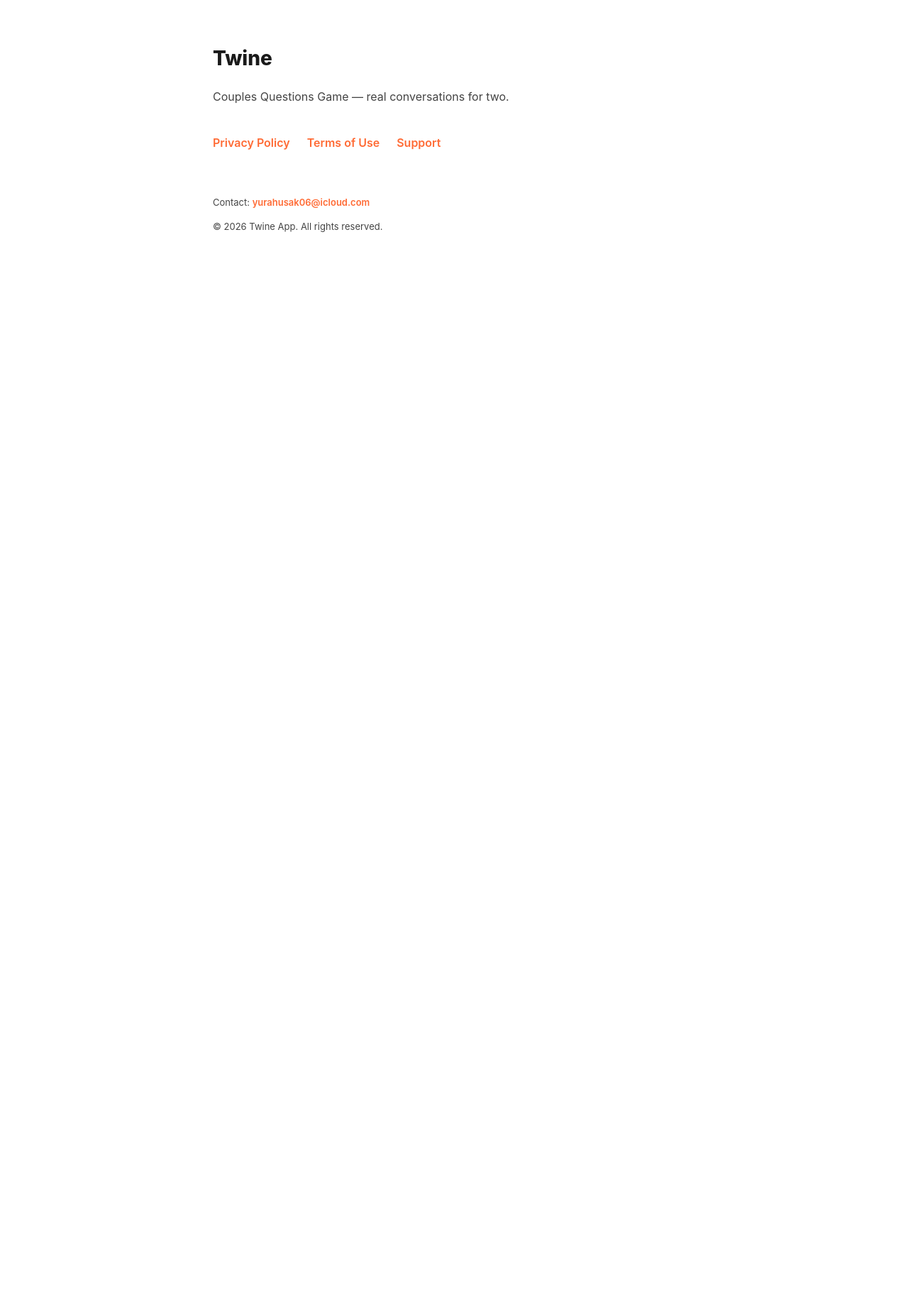
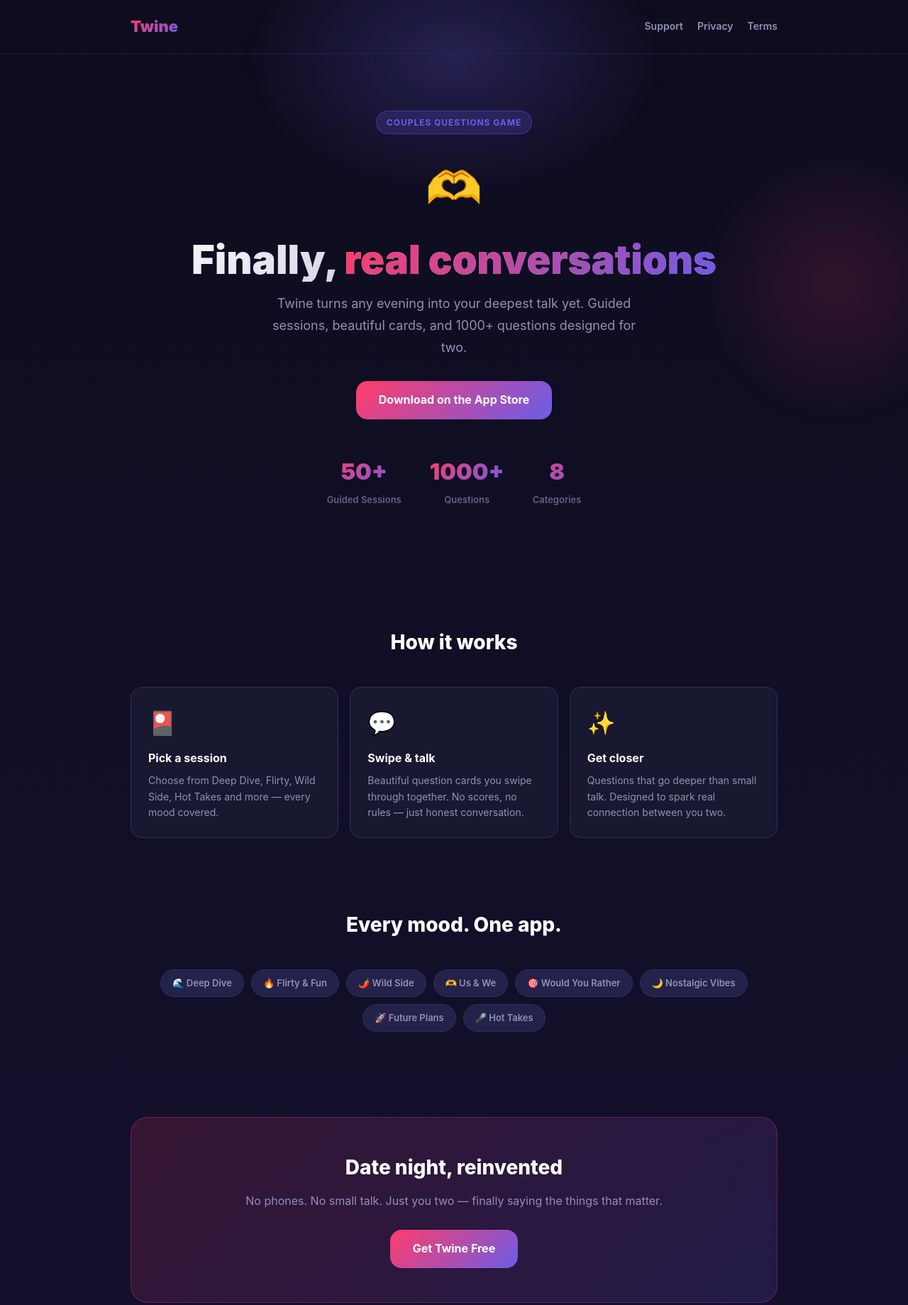
Before and after one commit to Guseura/twine-site, a plain HTML site: page index.html in a window 1280 px wide. Shown: the top 1839 px of the page at 71% size. Before the commit the page ends 800 px from the top, so only its background shows below. Drawn offline with Linux system fonts and the light colour scheme.

Commit message:
redesign site in Twine app style

```diff
--- a/index.html
+++ b/index.html
@@ -1,32 +1,113 @@
 <!DOCTYPE html>
 <html lang="en">
 <head>
-  <meta charset="UTF-8" />
-  <meta name="viewport" content="width=device-width, initial-scale=1.0" />
-  <title>Twine: Couples Questions Game</title>
-  <style>
-    body { font-family: -apple-system, sans-serif; max-width: 680px; margin: 60px auto; padding: 0 24px; color: #1a1a1a; line-height: 1.6; }
-    h1 { font-size: 28px; font-weight: 800; }
-    p { color: #444; }
-    a { color: #FF6B35; text-decoration: none; font-weight: 600; }
-    a:hover { text-decoration: underline; }
-    nav { margin-top: 40px; display: flex; gap: 24px; }
-    footer { margin-top: 60px; color: #999; font-size: 13px; }
-  </style>
+  <meta charset="UTF-8"/>
+  <meta name="viewport" content="width=device-width, initial-scale=1.0"/>
+  <meta name="description" content="Twine — a guided couples question game with 50+ sessions and 1000+ questions. Real conversations for two."/>
+  <title>Twine — Couples Questions Game</title>
+  <link rel="stylesheet" href="styles.css"/>
 </head>
 <body>
-  <h1>Twine</h1>
-  <p>Couples Questions Game — real conversations for two.</p>
+  <div class="glow"></div>
 
-  <nav>
-    <a href="privacy-policy.html">Privacy Policy</a>
-    <a href="terms-of-use.html">Terms of Use</a>
-    <a href="support.html">Support</a>
-  </nav>
+  <header>
+    <div class="container header-inner">
+      <a href="index.html" class="logo">Twine</a>
+      <nav class="header-nav">
+        <a href="support.html">Support</a>
+        <a href="privacy-policy.html">Privacy</a>
+        <a href="terms-of-use.html">Terms</a>
+      </nav>
+    </div>
+  </header>
+
+  <main>
+    <section class="hero">
+      <div class="container">
+        <div class="badge">Couples Questions Game</div>
+        <div class="hero-emoji">🫶</div>
+        <h1>Finally, <span>real conversations</span></h1>
+        <p>Twine turns any evening into your deepest talk yet. Guided sessions, beautiful cards, and 1000+ questions designed for two.</p>
+        <a href="https://apps.apple.com" class="btn">Download on the App Store</a>
+
+        <div class="stats">
+          <div class="stat">
+            <div class="stat-num">50+</div>
+            <div class="stat-label">Guided Sessions</div>
+          </div>
+          <div class="stat">
+            <div class="stat-num">1000+</div>
+            <div class="stat-label">Questions</div>
+          </div>
+          <div class="stat">
+            <div class="stat-num">8</div>
+            <div class="stat-label">Categories</div>
+          </div>
+        </div>
+      </div>
+    </section>
+
+    <section class="features">
+      <div class="container">
+        <h2 class="section-title">How it works</h2>
+        <div class="feature-grid">
+          <div class="feature-card">
+            <div class="feature-icon">🎴</div>
+            <h3>Pick a session</h3>
+            <p>Choose from Deep Dive, Flirty, Wild Side, Hot Takes and more — every mood covered.</p>
+          </div>
+          <div class="feature-card">
+            <div class="feature-icon">💬</div>
+            <h3>Swipe &amp; talk</h3>
+            <p>Beautiful question cards you swipe through together. No scores, no rules — just honest conversation.</p>
+          </div>
+          <div class="feature-card">
+            <div class="feature-icon">✨</div>
+            <h3>Get closer</h3>
+            <p>Questions that go deeper than small talk. Designed to spark real connection between you two.</p>
+          </div>
+        </div>
+      </div>
+    </section>
+
+    <section class="categories">
+      <div class="container">
+        <h2 class="section-title">Every mood. One app.</h2>
+        <div class="category-pills">
+          <span class="pill">🌊 Deep Dive</span>
+          <span class="pill">🔥 Flirty &amp; Fun</span>
+          <span class="pill">🌶️ Wild Side</span>
+          <span class="pill">🫶 Us &amp; We</span>
+          <span class="pill">🎯 Would You Rather</span>
+          <span class="pill">🌙 Nostalgic Vibes</span>
+          <span class="pill">🚀 Future Plans</span>
+          <span class="pill">🎤 Hot Takes</span>
+        </div>
+      </div>
+    </section>
+
+    <section class="cta">
+      <div class="container">
+        <div class="cta-box">
+          <h2>Date night, reinvented</h2>
+          <p>No phones. No small talk. Just you two — finally saying the things that matter.</p>
+          <a href="https://apps.apple.com" class="btn">Get Twine Free</a>
+        </div>
+      </div>
+    </section>
+  </main>
 
   <footer>
-    <p>Contact: <a href="mailto:yurahusak06@icloud.com">yurahusak06@icloud.com</a></p>
-    <p>© 2026 Twine App. All rights reserved.</p>
+    <div class="container">
+      <nav>
+        <a href="privacy-policy.html">Privacy Policy</a>
+        <a href="terms-of-use.html">Terms of Use</a>
+        <a href="support.html">Support</a>
+        <a href="mailto:yurahusak06@icloud.com">Contact</a>
+      </nav>
+      <p>Contact: <a href="mailto:yurahusak06@icloud.com">yurahusak06@icloud.com</a></p>
+      <p>© 2026 Twine App. All rights reserved.</p>
+    </div>
   </footer>
 </body>
 </html>
--- /dev/null
+++ b/styles.css
@@ -0,0 +1,368 @@
+:root {
+  --bg: #0D0D1E;
+  --bg2: #15102E;
+  --surface: #181830;
+  --surface-high: #22224A;
+  --border: #2E2E60;
+  --primary: #FF3D6B;
+  --secondary: #6C5CE7;
+  --accent: #FFB800;
+  --success: #00D9A3;
+  --text: #FFFFFF;
+  --text-secondary: #9090B8;
+  --text-tertiary: #606088;
+  --radius: 16px;
+  --radius-lg: 24px;
+  --max-width: 960px;
+}
+
+* { box-sizing: border-box; margin: 0; padding: 0; }
+
+html { scroll-behavior: smooth; }
+
+body {
+  font-family: -apple-system, BlinkMacSystemFont, "SF Pro Display", "Segoe UI", sans-serif;
+  background: linear-gradient(180deg, var(--bg) 0%, var(--bg2) 100%);
+  color: var(--text);
+  line-height: 1.6;
+  min-height: 100vh;
+}
+
+a { color: var(--primary); text-decoration: none; }
+a:hover { opacity: 0.85; }
+
+.container {
+  max-width: var(--max-width);
+  margin: 0 auto;
+  padding: 0 24px;
+}
+
+/* Glow background */
+.glow {
+  position: fixed;
+  inset: 0;
+  pointer-events: none;
+  z-index: 0;
+  overflow: hidden;
+}
+.glow::before {
+  content: "";
+  position: absolute;
+  top: -120px;
+  left: 50%;
+  transform: translateX(-50%);
+  width: 600px;
+  height: 400px;
+  background: radial-gradient(ellipse, rgba(108, 92, 231, 0.25) 0%, transparent 70%);
+}
+.glow::after {
+  content: "";
+  position: absolute;
+  top: 200px;
+  right: -100px;
+  width: 400px;
+  height: 400px;
+  background: radial-gradient(ellipse, rgba(255, 61, 107, 0.15) 0%, transparent 70%);
+}
+
+/* Header */
+header {
+  position: relative;
+  z-index: 1;
+  padding: 20px 0;
+  border-bottom: 1px solid rgba(46, 46, 96, 0.5);
+}
+.header-inner {
+  display: flex;
+  align-items: center;
+  justify-content: space-between;
+  gap: 16px;
+}
+.logo {
+  font-size: 22px;
+  font-weight: 900;
+  background: linear-gradient(135deg, var(--primary), var(--secondary));
+  -webkit-background-clip: text;
+  -webkit-text-fill-color: transparent;
+  background-clip: text;
+}
+nav.header-nav {
+  display: flex;
+  gap: 20px;
+  flex-wrap: wrap;
+}
+nav.header-nav a {
+  color: var(--text-secondary);
+  font-size: 14px;
+  font-weight: 600;
+}
+nav.header-nav a:hover { color: var(--text); }
+
+/* Hero */
+.hero {
+  position: relative;
+  z-index: 1;
+  padding: 80px 0 60px;
+  text-align: center;
+}
+.hero-emoji { font-size: 64px; margin-bottom: 20px; }
+.hero h1 {
+  font-size: clamp(36px, 6vw, 56px);
+  font-weight: 900;
+  line-height: 1.1;
+  margin-bottom: 16px;
+  background: linear-gradient(135deg, #fff 0%, var(--text-secondary) 100%);
+  -webkit-background-clip: text;
+  -webkit-text-fill-color: transparent;
+  background-clip: text;
+}
+.hero h1 span {
+  background: linear-gradient(135deg, var(--primary), var(--secondary));
+  -webkit-background-clip: text;
+  -webkit-text-fill-color: transparent;
+  background-clip: text;
+}
+.hero p {
+  font-size: 18px;
+  color: var(--text-secondary);
+  max-width: 520px;
+  margin: 0 auto 32px;
+  line-height: 1.7;
+}
+.badge {
+  display: inline-block;
+  background: rgba(108, 92, 231, 0.2);
+  border: 1px solid rgba(108, 92, 231, 0.4);
+  color: var(--secondary);
+  font-size: 12px;
+  font-weight: 700;
+  letter-spacing: 0.08em;
+  text-transform: uppercase;
+  padding: 6px 14px;
+  border-radius: 100px;
+  margin-bottom: 24px;
+}
+
+/* Stats */
+.stats {
+  display: flex;
+  justify-content: center;
+  gap: 40px;
+  flex-wrap: wrap;
+  margin: 48px 0;
+}
+.stat { text-align: center; }
+.stat-num {
+  font-size: 32px;
+  font-weight: 900;
+  background: linear-gradient(135deg, var(--primary), var(--secondary));
+  -webkit-background-clip: text;
+  -webkit-text-fill-color: transparent;
+  background-clip: text;
+}
+.stat-label {
+  font-size: 13px;
+  color: var(--text-tertiary);
+  font-weight: 600;
+  margin-top: 4px;
+}
+
+/* Features */
+.features {
+  position: relative;
+  z-index: 1;
+  padding: 60px 0;
+}
+.section-title {
+  text-align: center;
+  font-size: 28px;
+  font-weight: 800;
+  margin-bottom: 40px;
+}
+.feature-grid {
+  display: grid;
+  grid-template-columns: repeat(auto-fit, minmax(260px, 1fr));
+  gap: 16px;
+}
+.feature-card {
+  background: var(--surface);
+  border: 1px solid var(--border);
+  border-radius: var(--radius);
+  padding: 24px;
+  transition: transform 0.2s, border-color 0.2s;
+}
+.feature-card:hover {
+  transform: translateY(-2px);
+  border-color: rgba(255, 61, 107, 0.4);
+}
+.feature-icon { font-size: 32px; margin-bottom: 12px; }
+.feature-card h3 {
+  font-size: 16px;
+  font-weight: 700;
+  margin-bottom: 8px;
+}
+.feature-card p {
+  font-size: 14px;
+  color: var(--text-secondary);
+  line-height: 1.6;
+}
+
+/* Categories */
+.categories {
+  position: relative;
+  z-index: 1;
+  padding: 40px 0 60px;
+}
+.category-pills {
+  display: flex;
+  flex-wrap: wrap;
+  gap: 10px;
+  justify-content: center;
+}
+.pill {
+  background: var(--surface-high);
+  border: 1px solid var(--border);
+  border-radius: 100px;
+  padding: 8px 16px;
+  font-size: 13px;
+  font-weight: 600;
+  color: var(--text-secondary);
+}
+
+/* CTA */
+.cta {
+  position: relative;
+  z-index: 1;
+  padding: 60px 0 80px;
+  text-align: center;
+}
+.cta-box {
+  background: linear-gradient(135deg, rgba(255, 61, 107, 0.15), rgba(108, 92, 231, 0.15));
+  border: 1px solid rgba(255, 61, 107, 0.3);
+  border-radius: var(--radius-lg);
+  padding: 48px 32px;
+}
+.cta-box h2 {
+  font-size: 28px;
+  font-weight: 800;
+  margin-bottom: 12px;
+}
+.cta-box p {
+  color: var(--text-secondary);
+  margin-bottom: 28px;
+  font-size: 16px;
+}
+.btn {
+  display: inline-block;
+  background: linear-gradient(135deg, var(--primary), var(--secondary));
+  color: white;
+  font-size: 16px;
+  font-weight: 700;
+  padding: 14px 32px;
+  border-radius: var(--radius);
+  transition: opacity 0.2s, transform 0.2s;
+}
+.btn:hover { opacity: 0.9; transform: scale(1.02); color: white; }
+
+/* Legal pages */
+.legal-page {
+  position: relative;
+  z-index: 1;
+  padding: 40px 0 80px;
+}
+.legal-page h1 {
+  font-size: 32px;
+  font-weight: 900;
+  margin-bottom: 8px;
+}
+.legal-page .updated {
+  color: var(--text-tertiary);
+  font-size: 14px;
+  margin-bottom: 32px;
+}
+.legal-page h2 {
+  font-size: 18px;
+  font-weight: 700;
+  margin: 36px 0 12px;
+  color: var(--text);
+}
+.legal-page p, .legal-page li {
+  color: var(--text-secondary);
+  margin-bottom: 12px;
+  font-size: 15px;
+}
+.legal-page ul { padding-left: 20px; margin-bottom: 16px; }
+.legal-page hr {
+  border: none;
+  border-top: 1px solid var(--border);
+  margin: 32px 0;
+}
+.legal-page table {
+  width: 100%;
+  border-collapse: collapse;
+  margin: 16px 0;
+  font-size: 14px;
+}
+.legal-page th, .legal-page td {
+  text-align: left;
+  padding: 12px;
+  border: 1px solid var(--border);
+  color: var(--text-secondary);
+}
+.legal-page th {
+  background: var(--surface);
+  color: var(--text);
+  font-weight: 700;
+}
+.contact-box {
+  background: var(--surface);
+  border: 1px solid var(--border);
+  border-radius: var(--radius);
+  padding: 24px;
+  margin: 24px 0;
+}
+.faq-item {
+  background: var(--surface);
+  border: 1px solid var(--border);
+  border-radius: var(--radius);
+  padding: 20px 24px;
+  margin-bottom: 12px;
+}
+.faq-item strong {
+  display: block;
+  color: var(--text);
+  margin-bottom: 8px;
+  font-size: 15px;
+}
+
+/* Footer */
+footer {
+  position: relative;
+  z-index: 1;
+  border-top: 1px solid var(--border);
+  padding: 32px 0;
+  text-align: center;
+}
+footer p {
+  color: var(--text-tertiary);
+  font-size: 13px;
+  margin-bottom: 8px;
+}
+footer nav {
+  display: flex;
+  justify-content: center;
+  gap: 24px;
+  flex-wrap: wrap;
+  margin-bottom: 16px;
+}
+footer nav a {
+  color: var(--text-secondary);
+  font-size: 13px;
+  font-weight: 600;
+}
+
+@media (max-width: 600px) {
+  .hero { padding: 48px 0 40px; }
+  .stats { gap: 24px; }
+  nav.header-nav { display: none; }
+}
```
Also changed, not shown: privacy-policy.html (+28 -15 lines), support.html (+29 -22 lines), terms-of-use.html (+28 -12 lines).
